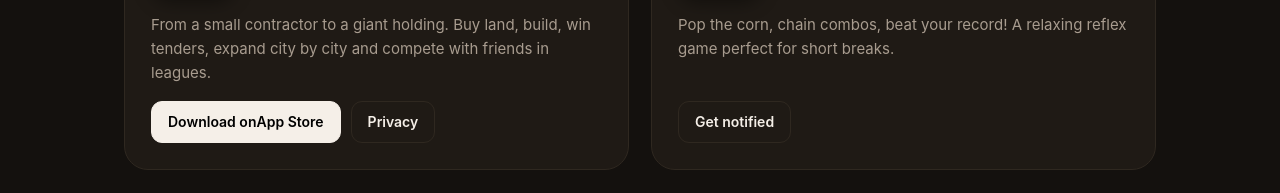
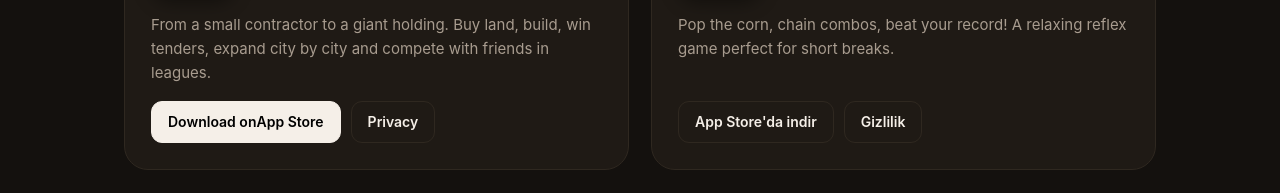
Before and after one commit to rikarinzu1/rikarinzu1.github.io, a plain HTML site: page index.html in a window 1280 px wide. Shown: the part 953-1146 px from the top of the page. Drawn offline with Linux system fonts and the light colour scheme.

Commit message:
Update index.html

```diff
--- a/index.html
+++ b/index.html
@@ -100,7 +100,7 @@ header .shade{position:absolute;inset:0;z-index:-1;background:linear-gradient(18
       <div class="top"><img src="popit.png" alt="Pop It!">
         <div><h3>Pop It!</h3><span class="pill live" data-tr="● Yayında" data-en=""● Live">● Yayında </span></div></div>
       <p data-tr="Mısırları patlat, kombo yap, rekorunu kır! Kısa molalar için birebir, rahatlatıcı bir refleks oyunu." data-en="Pop the corn, chain combos, beat your record! A relaxing reflex game perfect for short breaks.">Mısırları patlat, kombo yap, rekorunu kır! Kısa molalar için birebir, rahatlatıcı bir refleks oyunu.</p>
-      <div class="act"><a href="#iletisim" data-tr="Haberdar ol" data-en="Get notified">Haberdar ol</a></div>
+      <div class="act"><a href="https://apps.apple.com/app/id6837253142" target="_blank" rel="noopener">App Store'da indir</a> <a href="https://claude.ai/artifact/5NsQ3sZs3U3DsndPcQ22NC" target="_blank" rel="noopener">Gizlilik</a></div>
     </div>
   </div>
 </div></section>
```
